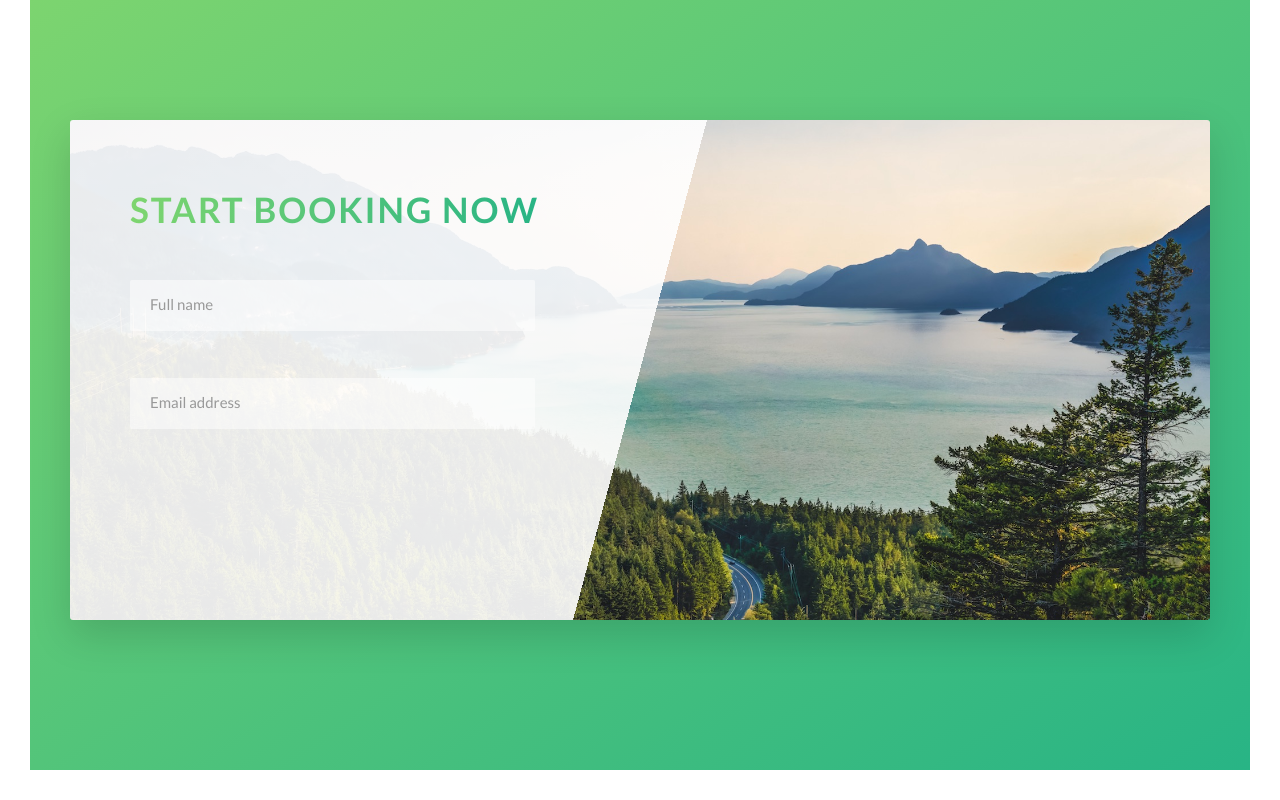
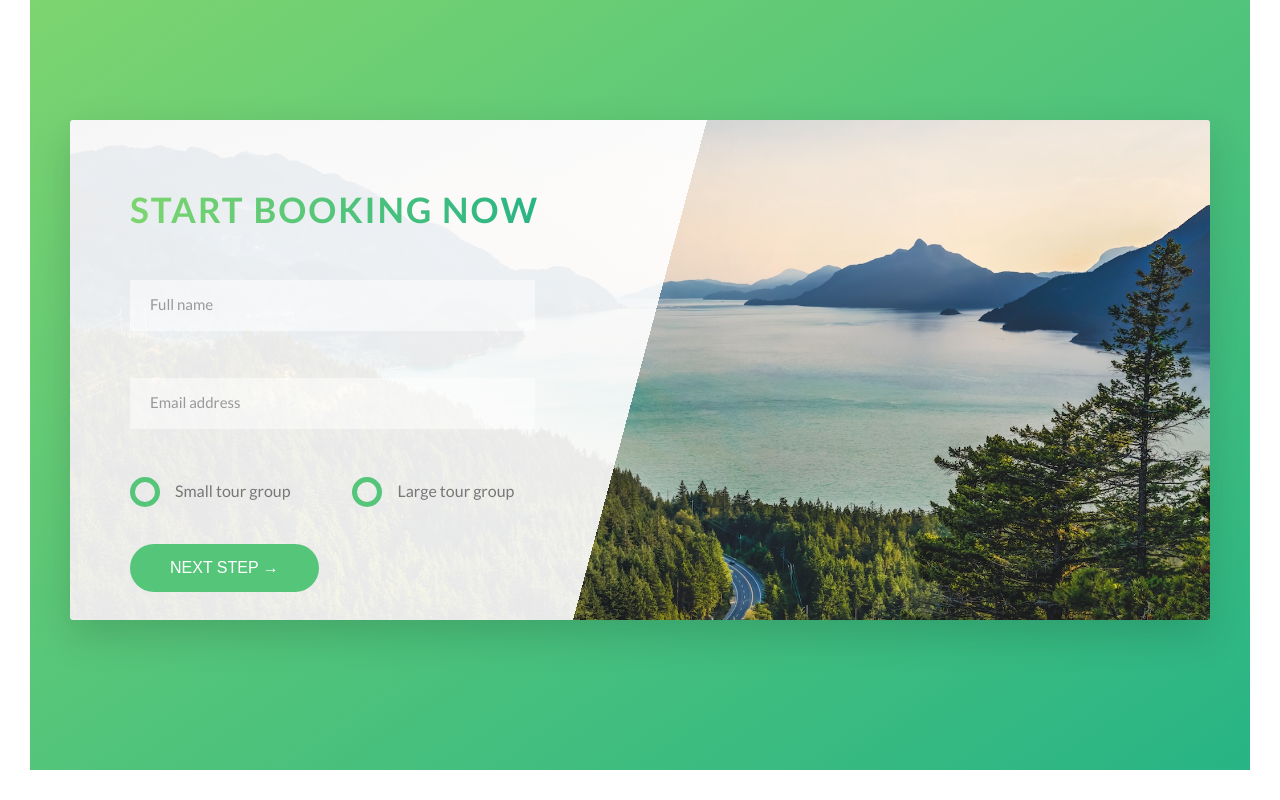
Before and after one commit to igor-arkhipenko/advanced-css-and-sass, a website: page 1-Natours/index.html in a window 1280 px wide. Shown: the part 4871-5671 px from the top of the page. Drawn offline with Linux system fonts and the light colour scheme.

Commit message:
building the Booking section - part 3

```diff
--- a/1-Natours/index.html
+++ b/1-Natours/index.html
@@ -282,9 +282,31 @@
                                 </div>
 
                                 <div class="form__group">
-                                        <input type="email" class="form__input" placeholder="Email address" id="email" required>
-                                        <label for="email" class="form__label">Email address</label>
+                                    <input type="email" class="form__input" placeholder="Email address" id="email" required>
+                                    <label for="email" class="form__label">Email address</label>
+                                </div>
+
+                                <div class="form__group u-margin-bottom-medium">
+                                     <div class="form__radio-group">
+                                        <input type="radio" class="form__radio-input" id="small" name="size">
+                                        <label for="small" class="form__radio-label">
+                                            <span class="form__radio-button"></span>
+                                            Small tour group
+                                        </label>
+                                     </div>
+
+                                    <div class="form__radio-group">
+                                        <input type="radio" class="form__radio-input" id="large" name="size">
+                                        <label for="large" class="form__radio-label">
+                                            <span class="form__radio-button"></span>
+                                            Large tour group
+                                        </label>
                                     </div>
+                                </div>
+
+                                <div class="form__group">
+                                    <button class="btn btn--green">Next step &rarr;</button>
+                                </div>
                             </form>
                         </div>
                     </div>
--- a/1-Natours/sass/base/_utilities.scss
+++ b/1-Natours/sass/base/_utilities.scss
@@ -1,8 +1,8 @@
-.u-center-text { text-align: center; }
+.u-center-text { text-align: center !important; }
 
-.u-margin-bottom-big { margin-bottom: 8rem; }
-.u-margin-bottom-medium { margin-bottom: 4rem; }
-.u-margin-bottom-small { margin-bottom: 1.5rem; }
+.u-margin-bottom-big { margin-bottom: 8rem !important; }
+.u-margin-bottom-medium { margin-bottom: 4rem !important; }
+.u-margin-bottom-small { margin-bottom: 1.5rem !important; }
 
-.u-margin-top-big { margin-bottom: 8rem; }
-.u-margin-top-huge { margin-bottom: 10rem; }
+.u-margin-top-big { margin-bottom: 8rem !important; }
+.u-margin-top-huge { margin-bottom: 10rem !important; }
--- a/1-Natours/sass/components/_button.scss
+++ b/1-Natours/sass/components/_button.scss
@@ -1,4 +1,5 @@
 .btn {
+    &,
     &:link,
     &:visited {
         text-transform: uppercase;
@@ -9,6 +10,10 @@
         transition: all .2s;
         position: relative;
         font-size: $default-font-size;
+
+        // Change for the <button> element
+        border: none;
+        cursor: pointer;
     }
 
     &:hover {
@@ -21,7 +26,9 @@
         }
     }
 
-    &:active {
+    &:active,
+    &:focus {
+        outline: none;
         transform: translateY(-1px);
         box-shadow: 0 .5rem 1rem rgba($color-black,.2);
     }
--- a/1-Natours/sass/components/_form.scss
+++ b/1-Natours/sass/components/_form.scss
@@ -14,6 +14,7 @@
         border-bottom: 3px solid transparent;
         width: 90%;
         display: block;
+        transition: all .3s;
 
         &:focus {
             outline: none;
@@ -44,4 +45,50 @@
         visibility: hidden;
         transform: translateY(-4rem);
     }
+
+    &__radio-group {
+        width: 49%;
+        display: inline-block;
+    }
+
+    &__radio-input {
+        display: none;
+    }
+
+    &__radio-label {
+        font-size: $default-font-size;
+        cursor: pointer;
+        position: relative;
+        padding-left: 4.5rem;
+    }
+
+    &__radio-button {
+        height: 3rem;
+        width: 3rem;
+        border: 5px solid $color-primary;
+        border-radius: 50%;
+        display: inline-block;
+        position: absolute;
+        left: 0;
+        top: -.4rem;
+
+        &::after {
+            content: "";
+            display: block;
+            height: 1.3rem;
+            width: 1.3rem;
+            border-radius: 50%;
+            position: absolute;
+            top: 50%;
+            left: 50%;
+            transform: translate(-50%, -50%);
+            background-color: $color-primary;
+            opacity: 0;
+            transition: opacity .2s;
+        }
+    }
+
+    &__radio-input:checked ~ &__radio-label &__radio-button::after {
+        opacity: 1;
+    }
 }
```
Also changed, not shown: 1-Natours/css/style.css.
